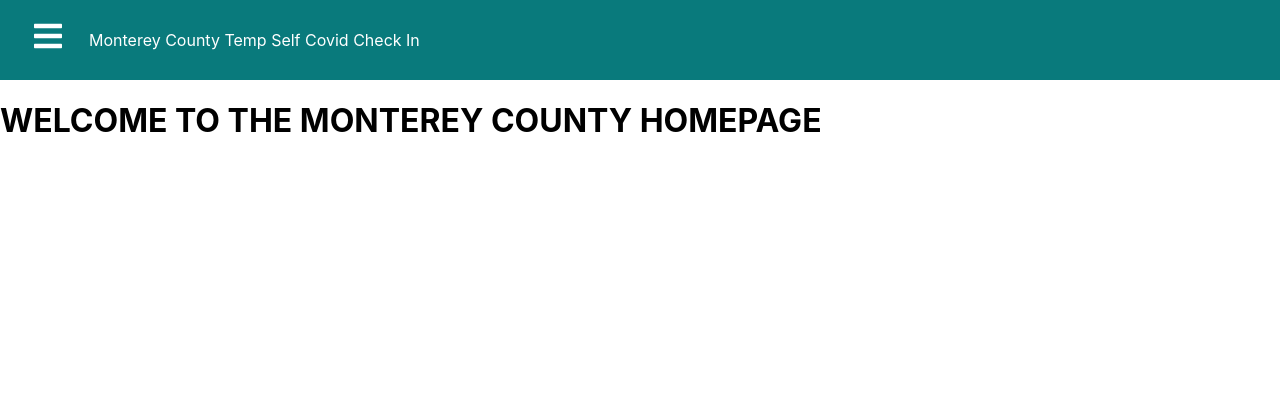
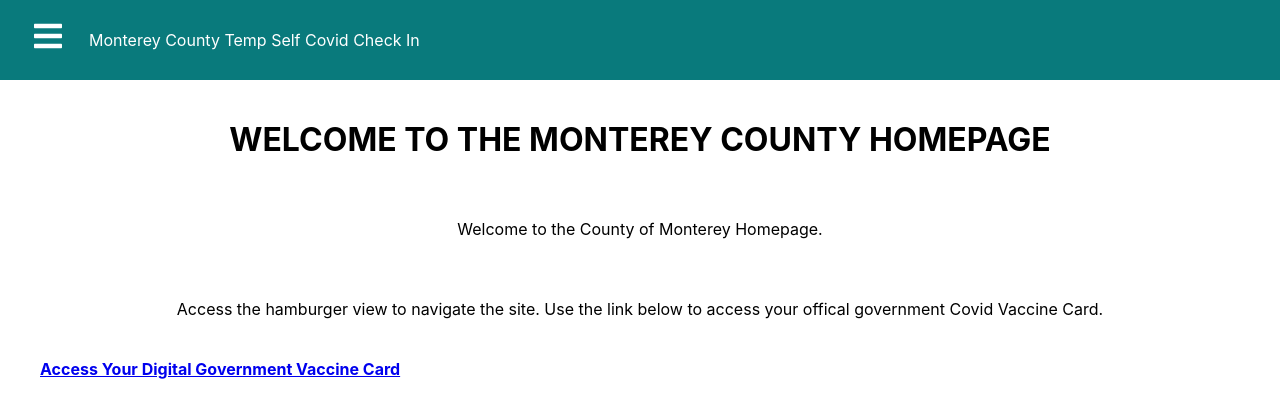
Before and after one commit to christianlMaldonado/tempCovidLogin, a React (Create React App) app in the folder login/: page / in a window 1280 px wide. Shown: the top 418 px of the page. Built offline with nearby package versions, Linux system fonts and the light colour scheme.

Commit message:
added access to offical governemnt vaccine card

```diff
--- a/login/src/Pages/Home.css
+++ b/login/src/Pages/Home.css
@@ -3,3 +3,10 @@
     padding: 20px;
     margin: 20px;
 }
+
+.homeBody{
+    text-align: center;
+    padding: 20px;
+    margin: 20px;
+
+}
--- a/login/src/Pages/Home.jsx
+++ b/login/src/Pages/Home.jsx
@@ -3,8 +3,22 @@ import './Home.css';
 
 function Home() {
   return (
-    <div className='home'>
-    <h1> WELCOME TO THE MONTEREY COUNTY HOMEPAGE </h1>
+    <div>
+    <h1 className="homeTitle"> WELCOME TO THE MONTEREY COUNTY HOMEPAGE </h1>
+    <p className="homeBody">
+      Welcome to the County of Monterey Homepage.
+    </p>
+
+    <p className="homeBody">
+      Access the hamburger view to navigate the site.
+       Use the link below to access your offical government Covid Vaccine Card.
+    </p>
+
+
+    <a className="homeBody" href="https://myvaccinerecord.cdph.ca.gov/" rel="noreferrer">
+    <b> Access Your Digital Government Vaccine Card </b>
+    </a>
+
     </div>
   );
 }
--- a/login/src/Pages/NameForm.jsx
+++ b/login/src/Pages/NameForm.jsx
@@ -115,6 +115,8 @@ class NameForm extends React.Component {
             <input type="text" text={this.state.text} onChange={this.handleChange} />
             </label>
 
+         <br/>
+         <br/>
 
          <input type="submit" value="Submit" />
 
```
Also changed, not shown: 1 other file (tests, documents, lock files or other folders).
